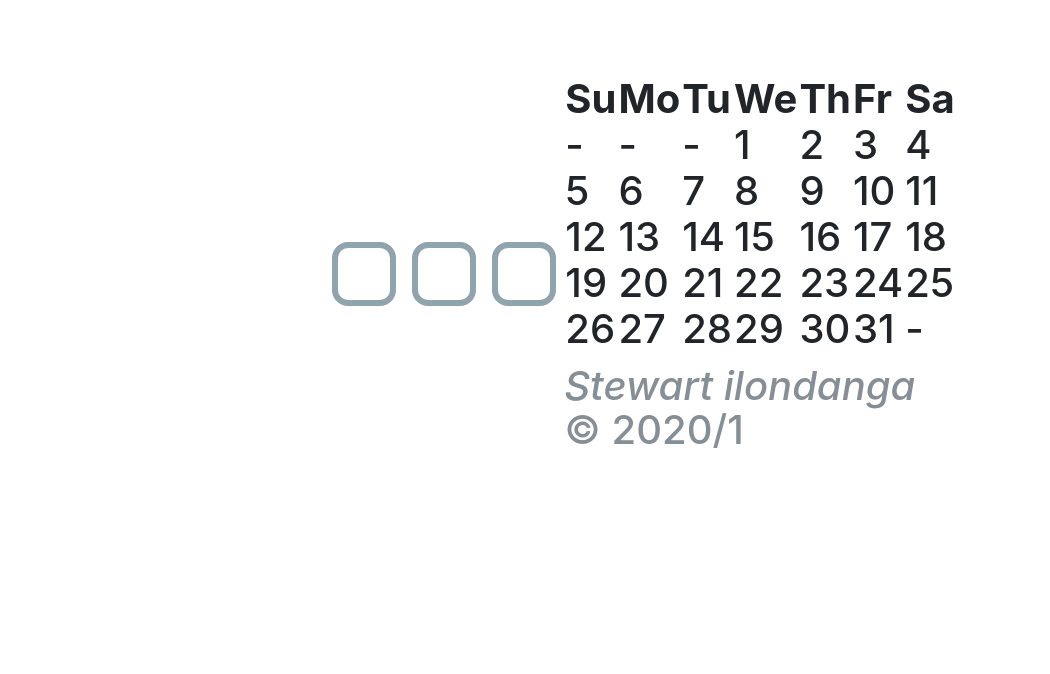
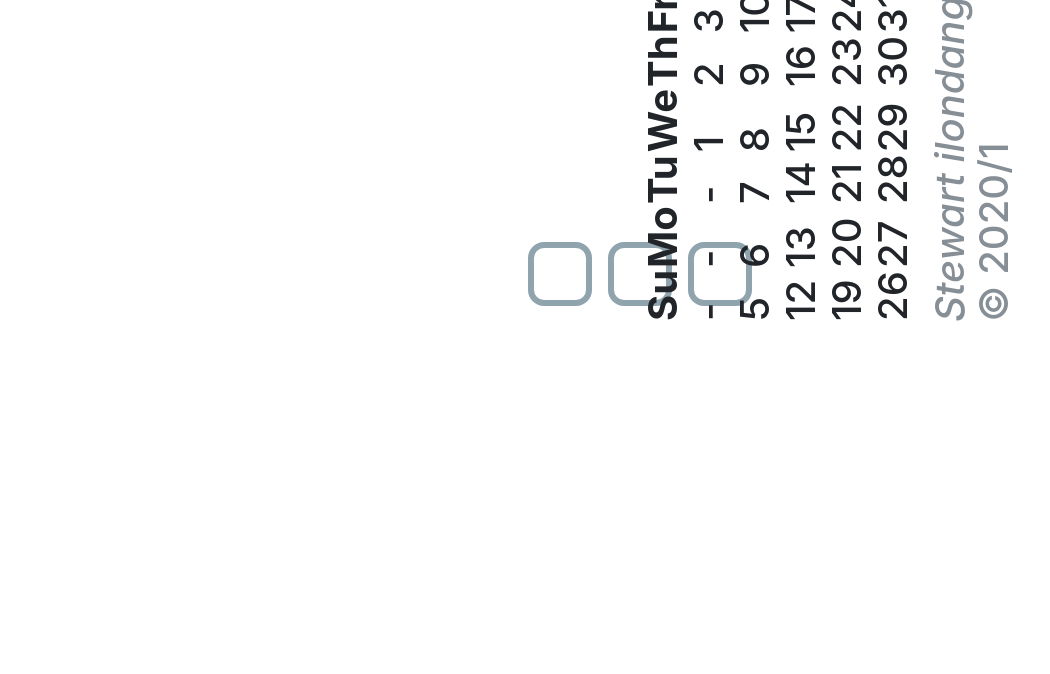
Before and after one commit to stewilondanga/sizedup-check, a plain HTML site: page index.html in a window 1280 px wide. Shown: the part 126-800 px from the top of the page, without its empty margins (0-1050 px from the left). Drawn offline with nearby package versions, Linux system fonts and the light colour scheme.

Commit message:
add css/styles.css

```diff
--- a/css/styles.css
+++ b/css/styles.css
@@ -44,7 +44,7 @@ label {
   margin: .5rem;
 }
 
-/*div {
+div {
   position: absolute;
   display: block;
   border-color: transparent;
@@ -56,12 +56,11 @@ label {
   transform: rotate(-45deg);
   transition-duration: .3s;
   transition-timing-function: cubic-bezier(0.68, -0.55, 0.265, 1.55);
-
   width: 0;
   height: 0;
 }
 
-input:checked+div{
+/*input:checked+div{
   border-color: transparent transparent #7CB342 #7CB342;
   border-width: 1.5em 4em .5em .5em ;
 
```
